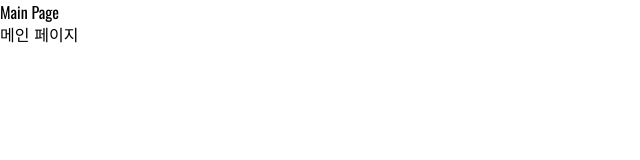
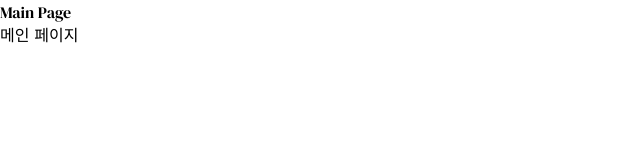
Before and after one commit to bogbu/bogbu_blog, a Next.js app: page / in a window 1280 px wide. Shown: the top 160 px of the page, without its empty margins (0-640 px from the left). Built offline with nearby package versions, Linux system fonts and the light colour scheme.

Commit message:
change font

```diff
--- a/src/assets/font/font.ts
+++ b/src/assets/font/font.ts
@@ -1,11 +1,12 @@
-import {Oswald, Black_Han_Sans} from 'next/font/google';
+import {Oswald, Black_Han_Sans, DM_Serif_Display} from 'next/font/google';
 
-export const newspaperFont = Oswald({
-    weight: ['400', '700'],
+export const newspaperFont = DM_Serif_Display({
+    weight: ['400', '400'],
     style: ['normal'],
     subsets: ['latin'],
     display: 'swap',
 });
+
 export const generalFont = Black_Han_Sans({
     weight: ['400', '400'],
     style: ['normal'],
```
